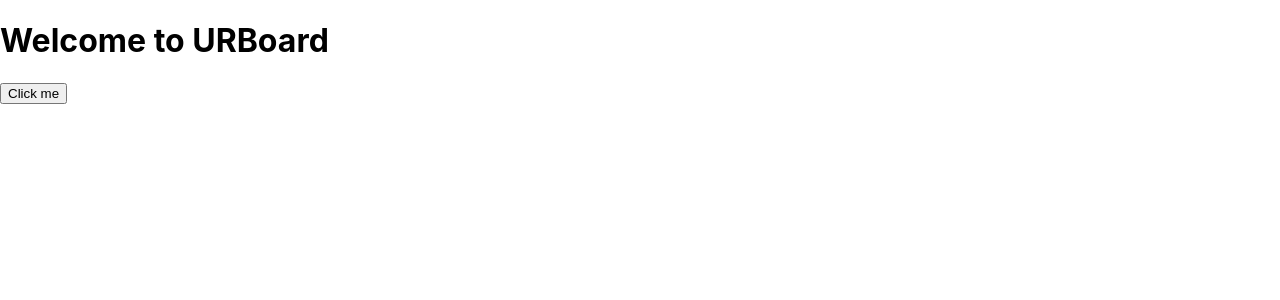
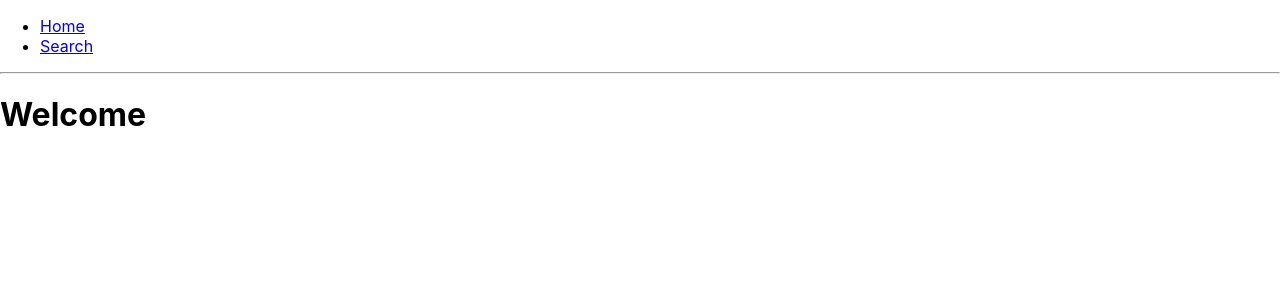
Before and after one commit to PChanSoft/urboard_app, a React (Create React App) app: page / in a window 1280 px wide. Shown: the top 300 px of the page. Built offline with nearby package versions, Linux system fonts and the light colour scheme.

Commit message:
Update
Moved core code away from App. Included a few routes, search page able to refresh itself along with functioning input search field.

```diff
--- a/src/App.js
+++ b/src/App.js
@@ -1,8 +1,14 @@
 import React from 'react';
 import axios from 'axios';
 import parse from 'html-react-parser';
+import {
+  BrowserRouter as Router,
+  Switch,
+  Route,
+  Link
+} from "react-router-dom";
 
-const BASE_URL='https://api.boardgameatlas.com/api/search?name=Monopoly';
+const BASE_URL='https://api.boardgameatlas.com/api/search?name=';
 const client_id='&client_id=8KFAfbV6gn'
 // const search_limit='&limit=10'
 const mechanics_url='https://api.boardgameatlas.com/api/game/mechanics?client_id=8KFAfbV6gn'
@@ -11,14 +17,55 @@ const categories_url='https://api.boardgameatlas.com/api/game/categories?client_
 
 
 class App extends React.Component{
-  constructor(props){
-    super(props);
+  render(){
+    return(
+      <Router>
+        <div>
+            <ul>
+              <li>
+                <Link to ="/">Home</Link>
+              </li>
+              <li>
+                <Link to="/search">Search</Link>
+              </li>
+            </ul>
+        </div>
+        <hr />
+        <Switch>
+          <Route exact path="/">
+            <Home />
+          </Route>
+          <Router path="/search">
+            <Search />
+          </Router>
+        </Switch>
+      </Router>
+    )
+  }
+}
+class Home extends React.Component{
+  render(){
+    return(
+      <div>
+        <h1>Welcome</h1>
+      </div>
+    )
+  }
+}
+class Search extends React.Component{
+  constructor (props){
+    super (props)
     this.state={};
-    this.someFunction=this.someFunction.bind(this)
+    this.baseState=this.state;
+    this.getSearch=this.getSearch.bind(this)
+    this.handleChange=this.handleChange.bind(this)
   }
-  async someFunction(e){
+  async getSearch(e){
+    e.preventDefault();
+    const searchCache=this.state.searchParam;
+    this.setState(this.baseState);
     try{
-      const res = await axios.get(BASE_URL+client_id);
+      const res = await axios.get(BASE_URL+searchCache+client_id);
       const mechanicsRes= await axios.get(mechanics_url);
       const categoriesRes= await axios.get(categories_url);
       this.setState({board:res.data, mech_data:mechanicsRes.data, cat_data:categoriesRes.data})
@@ -26,6 +73,10 @@ class App extends React.Component{
     }catch (e){
       console.error(e);
     }
+  }
+  handleChange(e){
+    this.setState({searchParam:e.target.value})
+    console.log(this.state.searchParam)
   }
   null_link(param){
     if(param===null || param===undefined){
@@ -60,7 +111,9 @@ class App extends React.Component{
     return(
       <div>
       <h1>Welcome to URBoard</h1>
-      <button onClick={() => this.someFunction()}>Click me</button>
+      <form onSubmit={this.getSearch} onChange={this.handleChange}>
+        <input type="text" name="grab" />
+        <input type="submit" />
       {this.state.board && this.state.board.games.map(boardGames =>
         <div key={boardGames.id}>
           <h2>{boardGames.name}</h2>
@@ -76,12 +129,15 @@ class App extends React.Component{
             <img src={boardGames.images.small} alt='' />
             {" "}<a href={boardGames.official_url}>{this.null_link(boardGames.official_url)}</a>
           </p>
+          <hr />
         </div>
         )
       }
+      </form>
       </div>
     )
-  }
+}
 }
 
+
 export default App;
```
Also changed, not shown: 1 other file (tests, documents, lock files or other folders).
